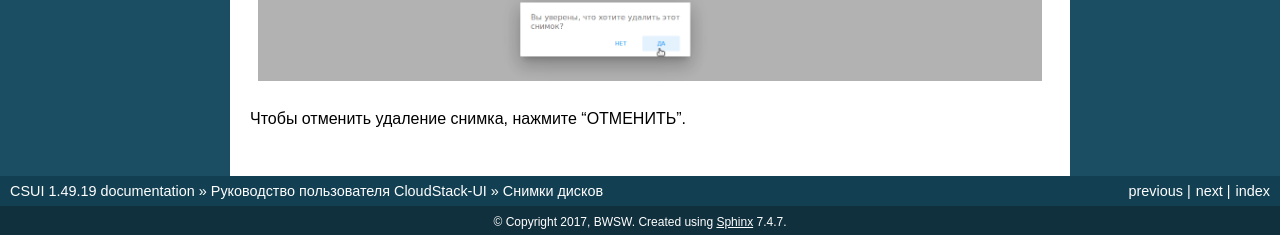
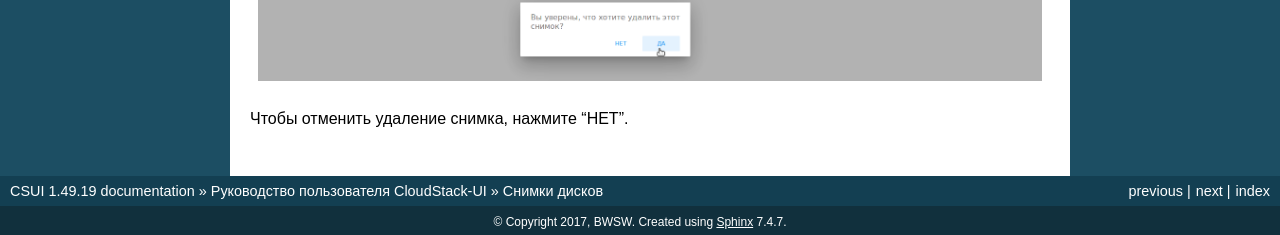
Before and after one commit to MaslovaEV/RU_CloudStack-UI, a Sphinx documentation site: the page built from RUdocs/source/CSUI-Snapshots-RU.rst, in a window 1280 px wide and 900 px high, scrolled down 4388 px. Shown: the part 662-897 px from the top of the window. Built offline with Sphinx 7.4.7, drawn with Linux system fonts in a browser that asks for light colours; some of the changed text lies outside the part shown.

Commit message:
Update CSUI-Snapshots-RU.rst

```diff
--- a/RUdocs/source/CSUI-Snapshots-RU.rst
+++ b/RUdocs/source/CSUI-Snapshots-RU.rst
@@ -38,7 +38,7 @@
 - Название снимка.
 - Диск, с которого создан снимок.
 - Дата и время создания снимка.
-- Список действий |actions icon|.
+- Список действий под кнопкой |actions icon|.
 
 Информационная панель снимка
 -----------------------------------
@@ -114,7 +114,7 @@
 
 .. figure:: _static/RU_Snapshots_Actions_Delete1.png
 
-Чтобы отменить удаление снимка, нажмите "ОТМЕНИТЬ".
+Чтобы отменить удаление снимка, нажмите "НЕТ".
 
 
 .. |bell icon| image:: _static/bell_icon.png
```
